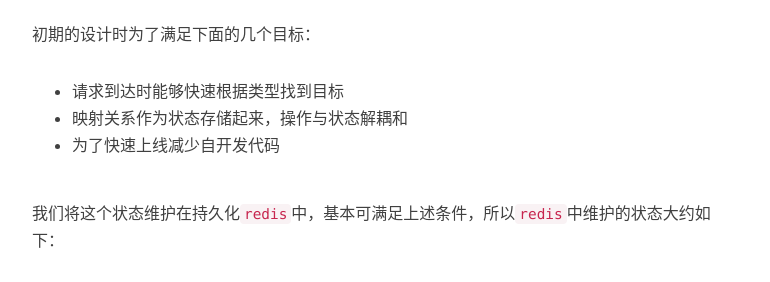
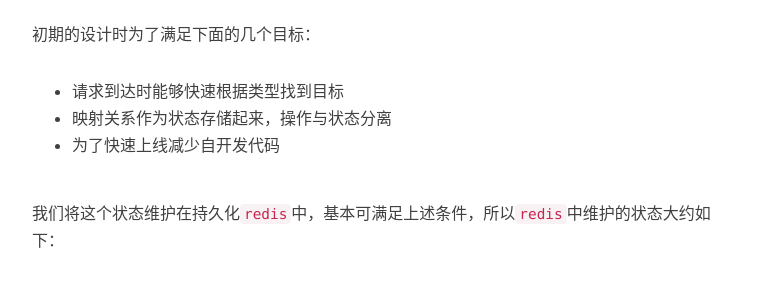
Before and after one commit to singchia/singchia.github.io, a Jekyll site: the page built from _posts/2018-01-20-Data-Model-Of-Mapping.md, in a window 1280 px wide and 900 px high, scrolled down 703 px. Shown: the part 152-434 px from the top of the window, without its empty margins (233-1003 px from the left). Built offline with Jekyll 4.4.1, drawn with Linux system fonts in a browser that asks for light colours; nearby versions of some CDN libraries; comment, search, counter and statistics services are not loaded.

Commit message:
modification

````diff
--- a/_posts/2018-01-20-Data-Model-Of-Mapping.md
+++ b/_posts/2018-01-20-Data-Model-Of-Mapping.md
@@ -19,7 +19,7 @@ tags:
 初期的设计时为了满足下面的几个目标：
 
 * 请求到达时能够快速根据类型找到目标
-* 映射关系作为状态存储起来，操作与状态解耦和
+* 映射关系作为状态存储起来，操作与状态分离
 * 为了快速上线减少自开发代码
 
 我们将这个状态维护在持久化```redis```中，基本可满足上述条件，所以```redis```中维护的状态大约如下：
````
